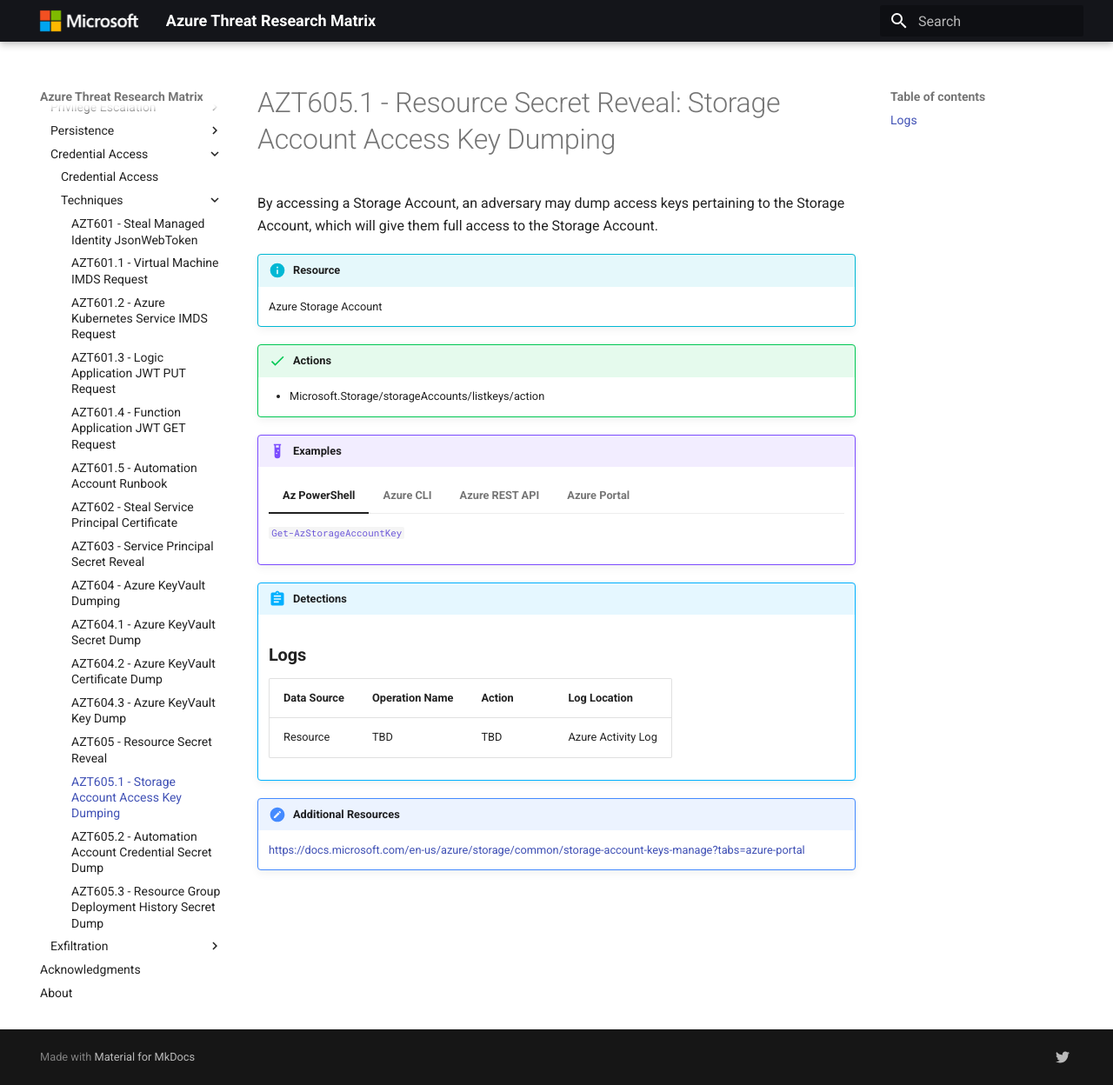
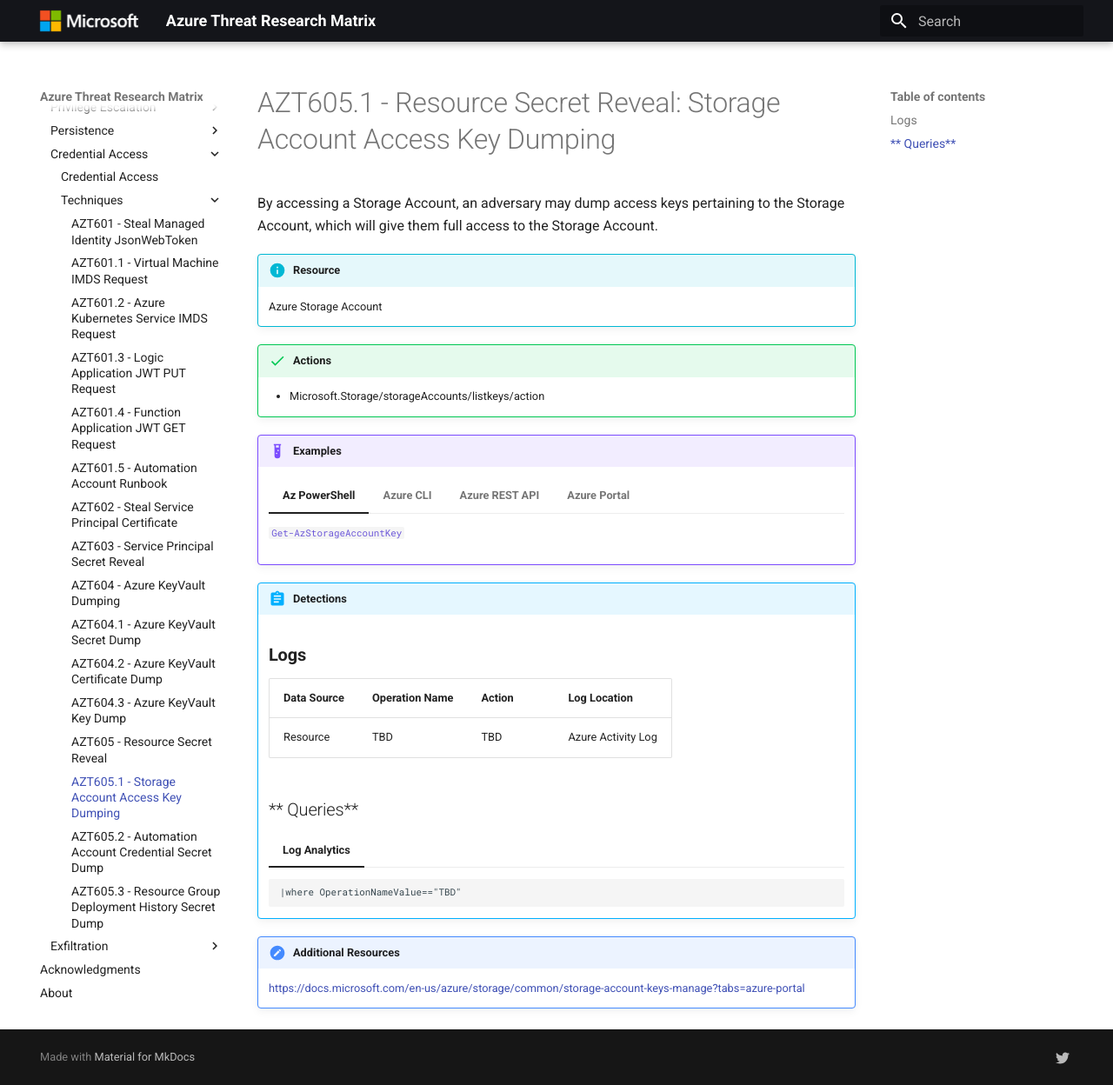
Before and after one commit to microsoft/Azure-Threat-Research-Matrix, an MkDocs documentation site: the page built from docs/CredentialAccess/AZT605/AZT605-1.md, in a window 1280 px wide and 1248 px high. Shown: the whole window at 87% size. Built offline with MkDocs 1.6.1 and Material for MkDocs 9.7.7, drawn with Linux system fonts in a browser that asks for light colours.

Commit message:
Update AZT605-1.md

````diff
--- a/docs/CredentialAccess/AZT605/AZT605-1.md
+++ b/docs/CredentialAccess/AZT605/AZT605-1.md
@@ -36,6 +36,15 @@ By accessing a Storage Account, an adversary may dump access keys pertaining to
     |--------------------|---------------------|-------------------------------------------------------------------|--------------|
     | Resource | TBD	 | TBD	| Azure Activity Log |
 
+    ## ** Queries**
+
+
+	=== "Log Analytics"
+	```AzureActivity
+ 	|where OperationNameValue=="TBD"
+	```
+
+
 !!! faq "Additional Resources"
 
 	[https://docs.microsoft.com/en-us/azure/storage/common/storage-account-keys-manage?tabs=azure-portal](https://docs.microsoft.com/en-us/azure/storage/common/storage-account-keys-manage?tabs=azure-portal)
````
